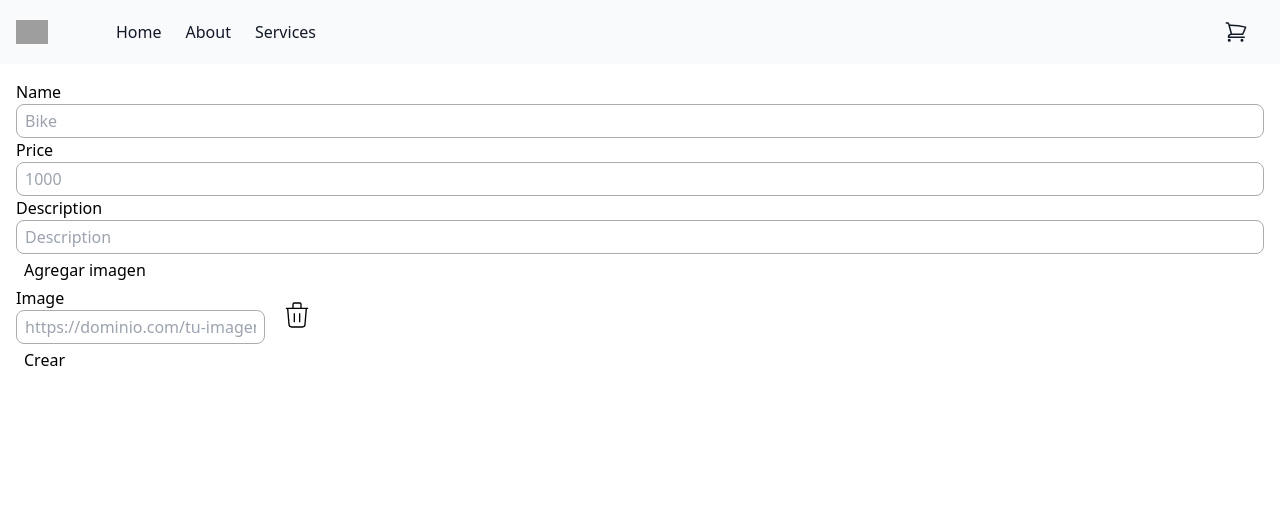
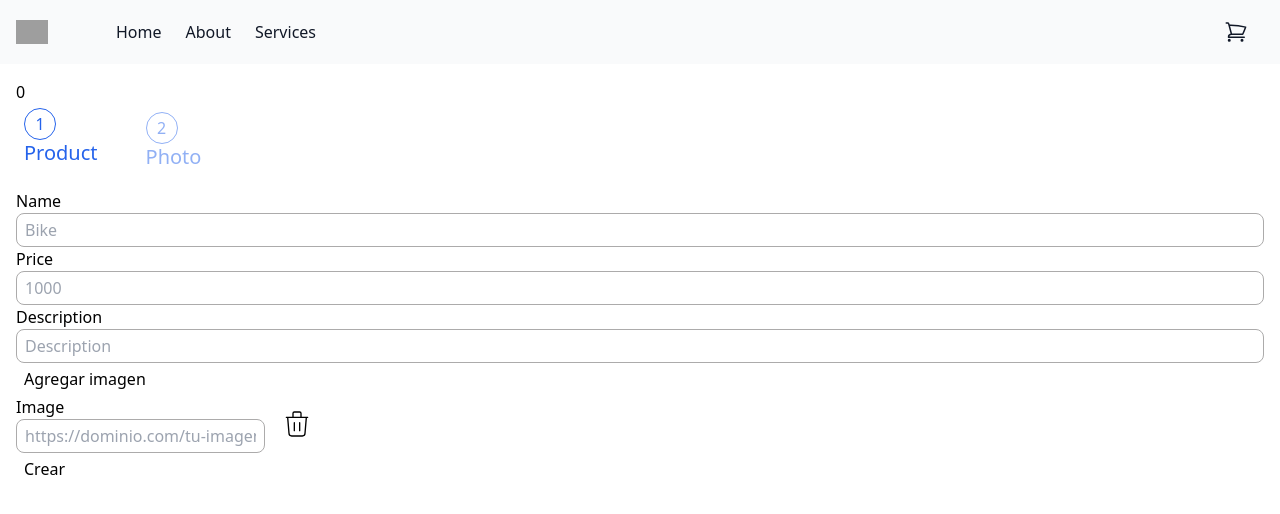
Before and after one commit to desteban/e-Store, an Angular app: page /product/new in a window 1280 px wide. Shown: the top 514 px of the page. Built offline with nearby package versions, Linux system fonts and the light colour scheme; grey boxes are pictures that could not be loaded.

Commit message:
add stepper component with navigation functionality; integrate into create new product flow

```diff
--- /dev/null
+++ b/src/app/components/ui/stepper/Step.ts
@@ -0,0 +1,4 @@
+export interface Step {
+  title: string;
+  description?: string;
+}
--- /dev/null
+++ b/src/app/components/ui/stepper/stepper.component.css
@@ -0,0 +1,3 @@
+button:disabled {
+  opacity: .5;
+}
--- /dev/null
+++ b/src/app/components/ui/stepper/stepper.component.html
@@ -0,0 +1,27 @@
+<ol
+  class="items-center w-full space-y-4 sm:flex sm:space-x-8 sm:space-y-0 rtl:space-x-reverse"
+>
+  @for (step of steps; track $index) {
+  <li
+    class="flex items-center text-blue-600 dark:text-blue-500 space-x-2.5 rtl:space-x-reverse"
+  >
+    <button
+      (click)="changeStep($index)"
+      [disabled]="disableStep($index)"
+      [ariaLabel]="ariaLabelButton($index)"
+    >
+      <span
+        class="flex items-center justify-center w-8 h-8 border border-blue-600 rounded-full shrink-0 dark:border-blue-500"
+      >
+        {{ $index + 1 }}
+      </span>
+      <span>
+        <h3 class="font-medium leading-tight">{{ step.title }}</h3>
+        @if ( step.description ) {
+        <p class="text-sm">{{ step.description }}</p>
+        }
+      </span>
+    </button>
+  </li>
+  }
+</ol>
--- /dev/null
+++ b/src/app/components/ui/stepper/stepper.component.ts
@@ -0,0 +1,33 @@
+import { Component, EventEmitter, Input, Output } from '@angular/core';
+import { Step } from './Step';
+
+@Component({
+  selector: 'components-ui-stepper',
+  imports: [],
+  templateUrl: './stepper.component.html',
+  styleUrl: './stepper.component.css',
+})
+export class StepperComponent {
+  @Input({ required: true }) steps!: Step[];
+  @Input({ required: true }) currentStep: number = 0;
+  @Input({ required: false }) enableChangeStep: boolean = false;
+  @Output() nextStep = new EventEmitter();
+  @Output() prevStep = new EventEmitter();
+  @Output() goToStep = new EventEmitter<number>();
+
+  disableStep(step: number): boolean {
+    if (step <= this.currentStep) {
+      return false;
+    }
+
+    return !this.enableChangeStep;
+  }
+
+  changeStep(step: number) {
+    this.goToStep.emit(step);
+  }
+
+  ariaLabelButton(step: number): string {
+    return `Cambiar al paso ${step + 1}`;
+  }
+}
--- a/src/app/domains/products/containers/create-new-product/create-new-product.component.html
+++ b/src/app/domains/products/containers/create-new-product/create-new-product.component.html
@@ -1,5 +1,12 @@
 <div>
   <div class="container">
+    {{ currentStep }}
+    <components-ui-stepper
+      [steps]="steps"
+      [currentStep]="currentStep"
+      (goToStep)="goToStep($event)"
+    />
+    @if ( currentStep === 0 ) {
     <products-components-create-product-form
       [form]="form"
       [images]="images"
@@ -8,5 +15,6 @@
       (submitEvent)="createNewProduct()"
       [errorsForm]="errors"
     />
+    }
   </div>
 </div>
--- a/src/app/domains/products/containers/create-new-product/create-new-product.component.ts
+++ b/src/app/domains/products/containers/create-new-product/create-new-product.component.ts
@@ -9,6 +9,8 @@ import {
 import { CreateProductFormComponent } from '../../components/create-product-form/create-product-form.component';
 import { ErrorCreateProduct } from '../../models/ErrorsForms';
 import { ProductService } from '../../services/product.service';
+import { StepperComponent } from '@app/components/ui/stepper/stepper.component';
+import { Step } from '@app/components/ui/stepper/Step';
 
 const ErrorsDefault: ErrorCreateProduct = {
   name: null,
@@ -19,11 +21,15 @@ const ErrorsDefault: ErrorCreateProduct = {
 
 @Component({
   selector: 'product-create-new-product',
-  imports: [CreateProductFormComponent],
+  imports: [CreateProductFormComponent, StepperComponent],
   templateUrl: './create-new-product.component.html',
   styleUrl: './create-new-product.component.css',
 })
 export class CreateNewProductComponent {
+  steps: Step[] = [{ title: 'Product' }, { title: 'Photo' }];
+  totalSteps: number = this.steps.length;
+  currentStep: number = 0;
+
   productsService = inject(ProductService);
   formBuilder = inject(NonNullableFormBuilder);
   errors: ErrorCreateProduct = ErrorsDefault;
@@ -73,4 +79,17 @@ export class CreateNewProductComponent {
 
     console.log('Product', productDTO);
   }
+
+  goToStep(step: number) {
+    const permitChangeStep = this.isChangeStep(step);
+    if (permitChangeStep) {
+      return;
+    }
+
+    this.currentStep = step;
+  }
+
+  private isChangeStep(step: number): boolean {
+    return step >= this.totalSteps || (step === 1 && this.form.invalid);
+  }
 }
```
